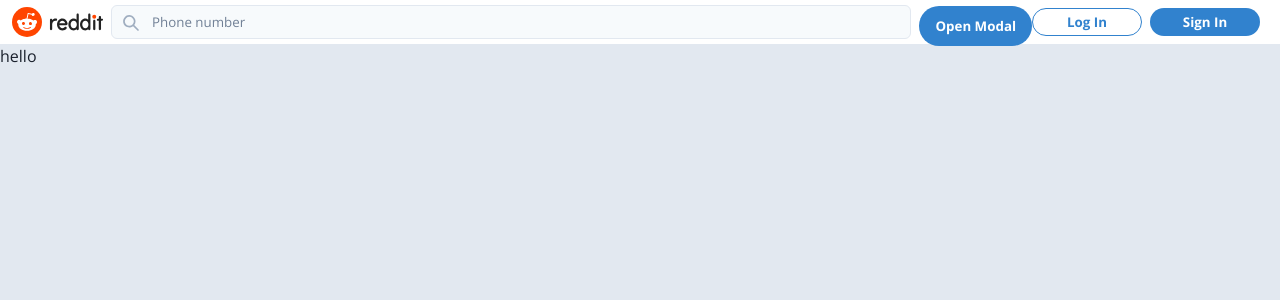
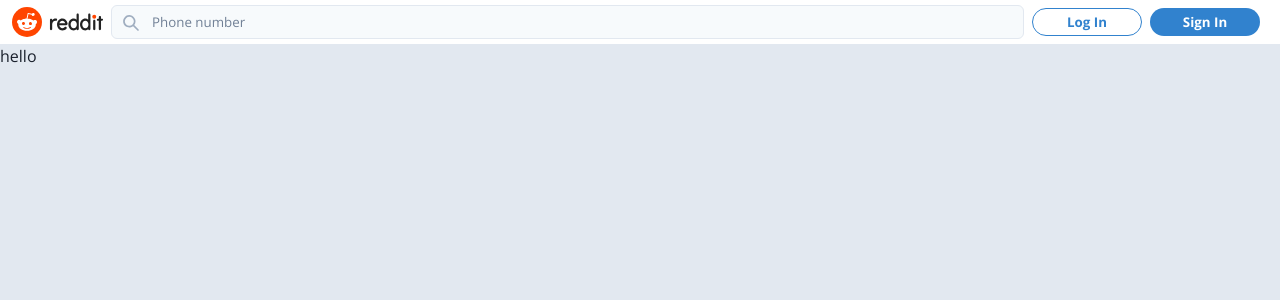
Before and after one commit to Alejandro2097/Reddit-Clone, a Next.js app: page / in a window 1280 px wide. Shown: the top 300 px of the page. Built offline with nearby package versions, Linux system fonts and the light colour scheme.

Commit message:
Recoli state

```diff
--- a/src/atoms/authModalAtom.ts
+++ b/src/atoms/authModalAtom.ts
@@ -11,5 +11,5 @@ const defaultModalState: AuthModalState = {
 
 export const authModalState = atom<AuthModalState>({
     key: 'authModalState',
-    default: defaultModalState;
+    default: defaultModalState,
 })
--- a/src/components/Modal/Auth/AuthModal.tsx
+++ b/src/components/Modal/Auth/AuthModal.tsx
@@ -1,32 +1,31 @@
 import { Button, Modal, ModalBody, ModalCloseButton, ModalContent, ModalFooter, ModalHeader, ModalOverlay, useDisclosure } from '@chakra-ui/react';
 import React from 'react';
+import { useRecoilState } from 'recoil';
+
+import { authModalState } from '../../../atoms/authModalAtom';
 
 type AuthModalProps = {
 
 };
 
 const AuthModal:React.FC<AuthModalProps> = () => {
-
-    const { isOpen, onOpen, onClose } = useDisclosure()
+    const [modalState, setModalState] = useRecoilState(authModalState)
+    const handleClose = () => {
+        setModalState((prev: any) => ({
+            ...prev,
+            open: false,
+        }))
+    }
     return (
         <>
-            <Button onClick={onOpen}>Open Modal</Button>
-
-            <Modal isOpen={isOpen} onClose={onClose}>
+            <Modal isOpen={modalState.open} onClose={handleClose}>
                 <ModalOverlay />
                 <ModalContent>
                 <ModalHeader>Modal Title</ModalHeader>
                 <ModalCloseButton />
-                <ModalBody>
-                    Here is the modal body
-                </ModalBody>
-
-                <ModalFooter>
-                    <Button colorScheme='blue' mr={3} onClick={onClose}>
-                    Close
-                    </Button>
-                    <Button variant='ghost'>Secondary Action</Button>
-                </ModalFooter>
+                    <ModalBody>
+                        Here is the modal body
+                    </ModalBody>
                 </ModalContent>
             </Modal>
         </>
```
